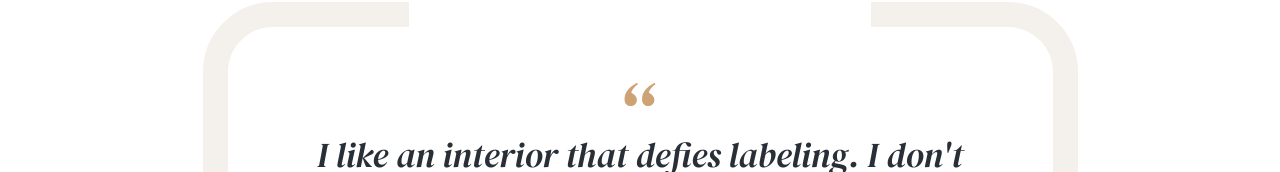
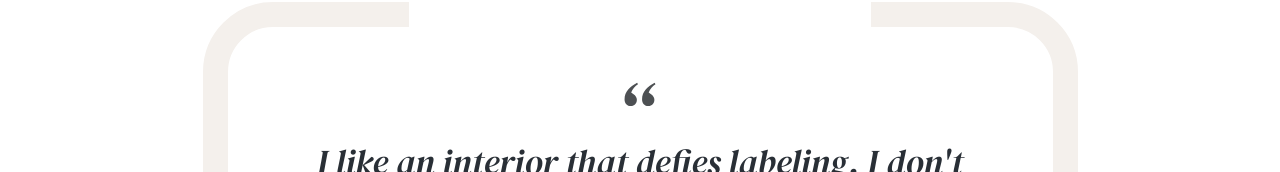
Before and after one commit to Lukas-Daugela/React-Vite-Interno, a React (Vite) app: page /about in a window 1280 px wide. Shown: the part 554-726 px from the top of the page. Built offline with nearby package versions, Linux system fonts and the light colour scheme.

Commit message:
Added Comma component and adjusted comma Sections

```diff
--- /dev/null
+++ b/public/assets/svg/CommaIcon.jsx
@@ -0,0 +1,24 @@
+import React from 'react';
+import PropTypes from 'prop-types';
+
+export default function CommaIcon({ className }) {
+  return (
+    <svg
+      className={className}
+      width="32"
+      height="25"
+      viewBox="0 0 32 25"
+      fill="none"
+      xmlns="http://www.w3.org/2000/svg"
+    >
+      <path
+        d="M6.84309 24.07C4.97309 24.07 3.44309 23.4467 2.25309 22.2C1.11975 20.9533 0.553086 19.2817 0.553086 17.185C0.553086 13.5017 1.77142 10.3 4.20809 7.58C6.70142 4.86 9.67642 2.62166 13.1331 0.864999L13.9831 2.31C12.5664 3.21666 11.2348 4.37833 9.98809 5.795C8.79809 7.21167 7.86309 8.74167 7.18309 10.385L9.56309 12.17C10.5264 12.7933 11.3198 13.6433 11.9431 14.72C12.5664 15.74 12.8781 16.7317 12.8781 17.695C12.8781 19.5083 12.3114 21.0383 11.1781 22.285C10.1014 23.475 8.65642 24.07 6.84309 24.07ZM24.3531 24.07C22.4831 24.07 20.9531 23.4467 19.7631 22.2C18.6298 20.9533 18.0631 19.2817 18.0631 17.185C18.0631 13.5017 19.2814 10.3 21.7181 7.58C24.2114 4.86 27.1864 2.62166 30.6431 0.864999L31.4931 2.31C30.0764 3.21666 28.7448 4.37833 27.4981 5.795C26.3081 7.21167 25.3731 8.74167 24.6931 10.385L27.0731 12.17C28.0364 12.7933 28.8298 13.6433 29.4531 14.72C30.0764 15.74 30.3881 16.7317 30.3881 17.695C30.3881 19.5083 29.8214 21.0383 28.6881 22.285C27.6114 23.475 26.1664 24.07 24.3531 24.07Z"
+        fill="currentColor"
+      />
+    </svg>
+  );
+}
+
+CommaIcon.propTypes = {
+  className: PropTypes.string,
+};
--- a/public/assets/svg/index.js
+++ b/public/assets/svg/index.js
@@ -5,5 +5,6 @@ import Chevron from './Chevron';
 import BurgerIcon from './BurgerIcon';
 import CloseIcon from './CloseIcon';
 import PhoneIcon from './PhoneIcon';
+import CommaIcon from './CommaIcon';
 
-export { Arrow, Plus, Minus, Chevron, CloseIcon, BurgerIcon, PhoneIcon };
+export { Arrow, Plus, Minus, Chevron, CloseIcon, BurgerIcon, PhoneIcon, CommaIcon };
--- a/src/components/SectionCommaV1/SectionCommaV1.jsx
+++ b/src/components/SectionCommaV1/SectionCommaV1.jsx
@@ -1,8 +1,7 @@
 import classNames from 'classnames/bind';
 import React from 'react';
 
-import commaIcon from '/assets/svg/commaIcon.svg';
-
+import { CommaIcon } from '../../../public/assets/svg/';
 import styles from './SectionCommaV1.module.scss';
 
 const cn = classNames.bind(styles);
@@ -10,7 +9,7 @@ const cn = classNames.bind(styles);
 export default function SectionCommaV1() {
   return (
     <div className={cn('section-comma')}>
-      <img className={cn('section-comma__icon')} src={commaIcon} alt="" />
+      <CommaIcon />
       <p className={cn('section-comma__text')}>
         I like an interior that defies labeling. I don&apos;t really want someone to walk
         into a room and know that I did it
--- a/src/components/SectionCommaV1/SectionCommaV1.module.scss
+++ b/src/components/SectionCommaV1/SectionCommaV1.module.scss
@@ -47,10 +47,6 @@
     }
   }
 
-  &__icon {
-    margin: 0 auto;
-  }
-
   &__text {
     font-style: italic;
     margin: 2.7rem 0 3.4rem;
--- a/src/components/SectionCommaV2/SectionCommaV2.jsx
+++ b/src/components/SectionCommaV2/SectionCommaV2.jsx
@@ -1,8 +1,7 @@
 import classNames from 'classnames/bind';
 import React from 'react';
 
-import commaIcon from '/assets/svg/commaIcon.svg';
-
+import { CommaIcon } from '../../../public/assets/svg';
 import styles from './SectionCommaV2.module.scss';
 
 const cn = classNames.bind(styles);
@@ -11,7 +10,7 @@ export default function SectionCommaV2() {
   return (
     <div className={cn('section-comma')}>
       <div className={cn('section-comma__container')}>
-        <img className={cn('section-comma__icon')} src={commaIcon} alt="" />
+        <CommaIcon className={cn('section-comma__icon')} />
         <p className={cn('section-comma__text')}>
           The details are not the details. They make the design.
         </p>
--- a/src/components/SectionCommaV2/SectionCommaV2.module.scss
+++ b/src/components/SectionCommaV2/SectionCommaV2.module.scss
@@ -17,8 +17,8 @@
   }
 
   &__icon {
+    color: var(--color-primary);
     height: 4rem;
-    margin: 0 auto;
     transform: rotate(180deg);
     width: 6.4rem;
 
```
Also changed, not shown: src/pages/About/About.jsx (+6 -6 lines), public/assets/svg/commaIcon.svg (deleted).
